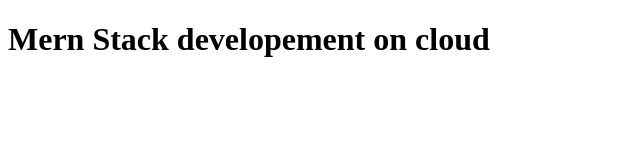
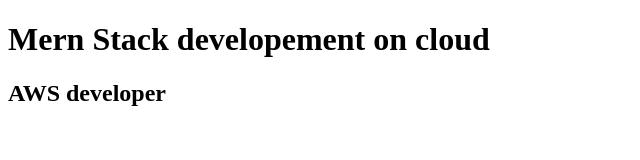
Before and after one commit to tijareshubhangi/mern, a plain HTML site: page index.html in a window 1280 px wide. Shown: the whole page, without its empty margins (0-640 px from the left). Drawn offline with Linux system fonts and the light colour scheme.

Commit message:
add new heading

```diff
--- a/index.html
+++ b/index.html
@@ -6,6 +6,7 @@
     <title>Document</title>
 </head>
 <body>
-     <h1>Mern Stack developement on cloud</h1>
+     <h1>Mern Stack developement on cloud</h1 >
+        <h2>AWS developer</h2>
 </body>
 </html>
```
